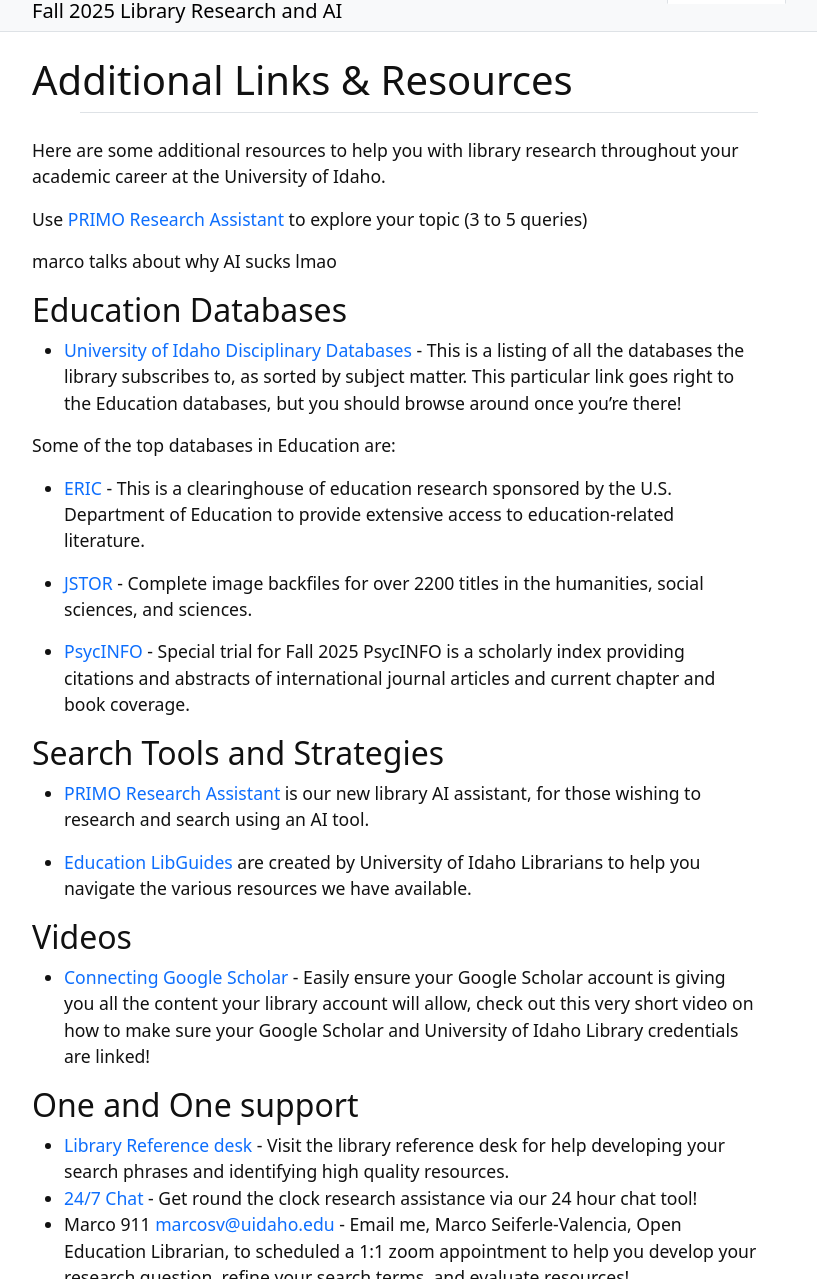
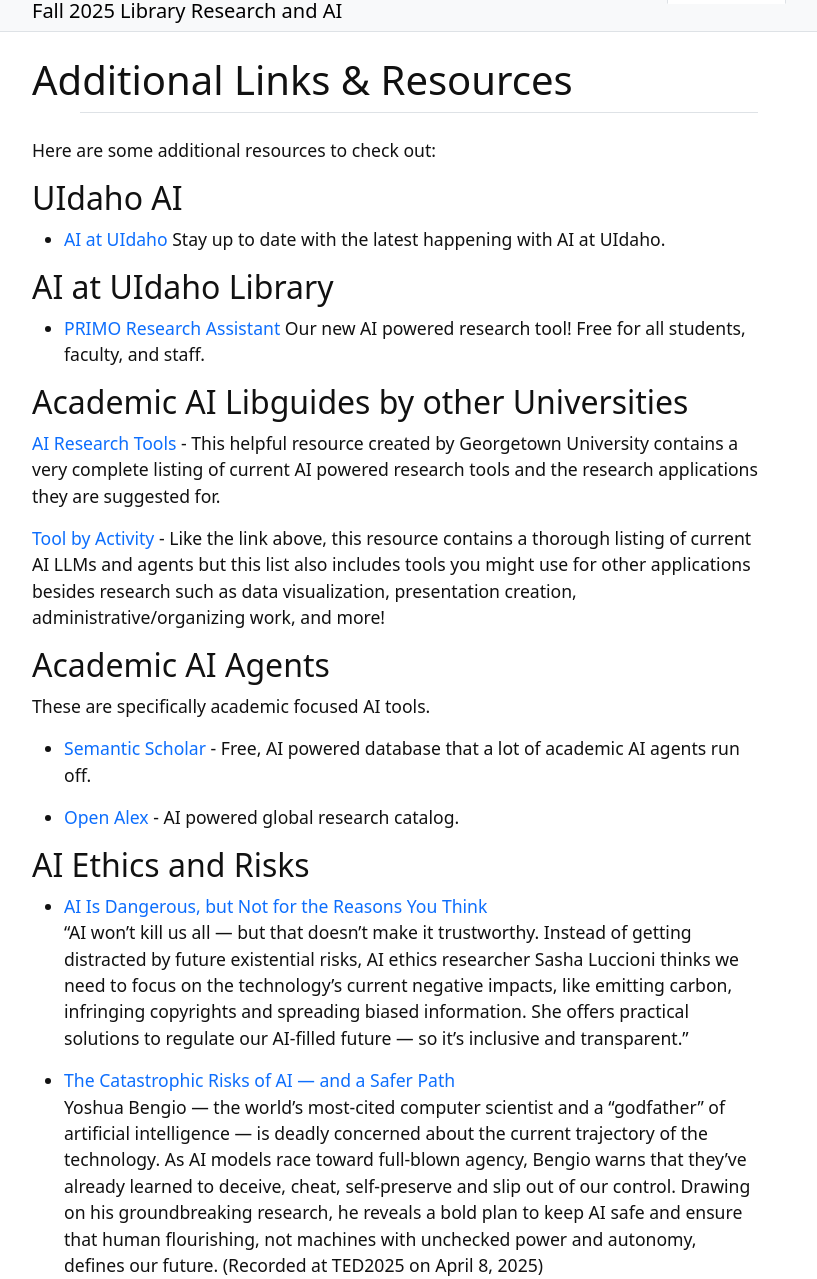
Before and after one commit to marcosvdotcom/Fall25_AI, a Jekyll site: the page built from content/4-resources.md, in a window 1280 px wide and 1400 px high, cut to the strip 121-1400 px from the top of the window. Shown: the whole strip, without its empty margins (245-1062 px from the left). Built offline with Jekyll 4.4.1, drawn with Linux system fonts in a browser that asks for light colours; some of the changed text lies outside the part shown.

Commit message:
primo.gif

```diff
--- a/content/4-resources.md
+++ b/content/4-resources.md
@@ -3,12 +3,43 @@ title: Additional Links & Resources
 nav: Resources
 ---
 
-Here are some additional resources to help you with library research throughout your academic career at the University of Idaho.
+Here are some additional resources to check out:
+
+## UIdaho AI
+
+- [AI at UIdaho](https://ai.uidaho.edu/)
+Stay up to date with the latest happening with AI at UIdaho.
+
+## AI at UIdaho Library
+
+- [PRIMO Research Assistant](https://alliance-uidaho.primo.exlibrisgroup.com/discovery/researchAssistant?vid=01ALLIANCE_UID%3AUID) Our new AI powered research tool! Free for all students, faculty, and staff.
+
+## Academic AI Libguides by other Universities
+
+[AI Research Tools ](https://guides.library.georgetown.edu/ai/tools) - This helpful resource created by Georgetown University contains a very complete listing of current AI powered research tools and the research applications they are suggested for.
+
+[Tool by Activity](https://cndls.georgetown.edu/resources/ai/using-ai/#ai-tool-by-activity) - Like the link above, this resource contains a thorough listing of current AI LLMs and agents but this list also includes tools you might use for other applications besides research such as data visualization, presentation creation, administrative/organizing work, and more!
+
+## Academic AI Agents
+
+These are specifically academic focused AI tools.
+
+- [Semantic Scholar](https://www.semanticscholar.org/) - Free, AI powered database that a lot of academic AI agents run off.
+
+- [Open Alex](https://openalex.org/) - AI powered global research catalog.
 
 
- Use [PRIMO Research Assistant](https://alliance-uidaho.primo.exlibrisgroup.com/discovery/researchAssistant?vid=01ALLIANCE_UID%3AUID) to explore your topic (3 to 5 queries)
+## AI Ethics and Risks
 
- marco talks about why AI sucks lmao
+- [AI Is Dangerous, but Not for the Reasons You Think](https://www.youtube.com/watch?v=eXdVDhOGqoE)
+    <br> "AI won't kill us all — but that doesn't make it trustworthy. Instead of getting distracted by future existential risks, AI ethics researcher Sasha Luccioni thinks we need to focus on the technology's current negative impacts, like emitting carbon, infringing copyrights and spreading biased information. She offers practical solutions to regulate our AI-filled future — so it's inclusive and transparent."
+
+- [The Catastrophic Risks of AI — and a Safer Path](https://www.youtube.com/watch?v=qe9QSCF-d88&t=120s)
+    <br> Yoshua Bengio — the world's most-cited computer scientist and a "godfather" of artificial intelligence — is deadly concerned about the current trajectory of the technology. As AI models race toward full-blown agency, Bengio warns that they've already learned to deceive, cheat, self-preserve and slip out of our control. Drawing on his groundbreaking research, he reveals a bold plan to keep AI safe and ensure that human flourishing, not machines with unchecked power and autonomy, defines our future. (Recorded at TED2025 on April 8, 2025)
+
+
+- [AI Spring: Generative AI, Open Education, and Climate Catastrophe](https://www.youtube.com/watch?v=iDaAKTuBIiw&t=11s)
+    <br>2024 AggieOpen Invited Speaker Marco Seiferle-Valencia presents “AI Spring: Generative AI, Open Education, and Climate Catastrophe."
 
 
 ## Education Databases
@@ -29,11 +60,14 @@ Some of the top databases in Education are:
 
 - [Education LibGuides](https://libguides.uidaho.edu/) are created by University of Idaho Librarians to help you navigate the various resources we have available.
 
-## Videos
+## Optional but recommended Videos and Downloads
 
 - [Connecting Google Scholar](https://youtu.be/6uISOAfRMWY) - Easily ensure your Google Scholar account is giving you all the content your library account will allow, check out this very short video on how to make sure your Google Scholar and University of Idaho Library credentials are linked!
 
-## One and One support
+- Download a citation manager [Zotero](https://Zotero.org) to help you keep track of all the resources you find while searching.
+
+
+## One on One support
 
 - [Library Reference desk](https://www.lib.uidaho.edu/help/) - Visit the library reference desk for help developing your search phrases and identifying high quality resources.
 - [24/7 Chat](https://www.lib.uidaho.edu/help/) - Get round the clock research assistance via our 24 hour chat tool!
```
Also changed, not shown: content/1-whatisai.md (+6 -5 lines), content/2-academic.md (+5 -13 lines), content/3-aiprompting.md (+21 -19 lines), 8 other files.
